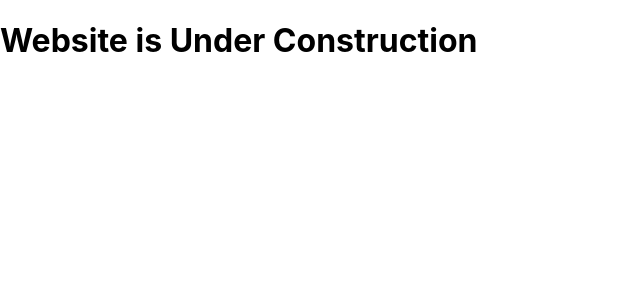
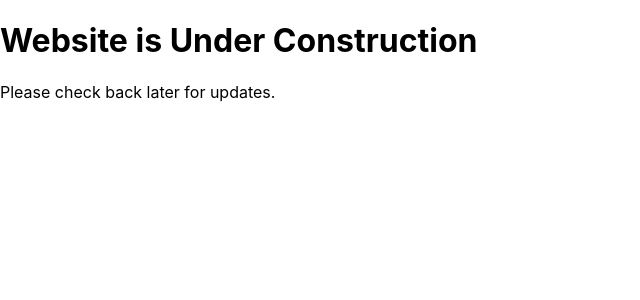
Before and after one commit to vedrockinfo/quickdesignbyvedant, a React (Create React App) app: page / in a window 1280 px wide. Shown: the top 300 px of the page, without its empty margins (0-640 px from the left). Built offline with nearby package versions, Linux system fonts and the light colour scheme.

Commit message:
fourth push

```diff
--- a/src/App.js
+++ b/src/App.js
@@ -1,6 +1,9 @@
 function App() {
   return (
+    <>
     <h1>Website is Under Construction</h1>
+    <p>Please check back later for updates.</p>
+    </>
   );
 }
 
```
